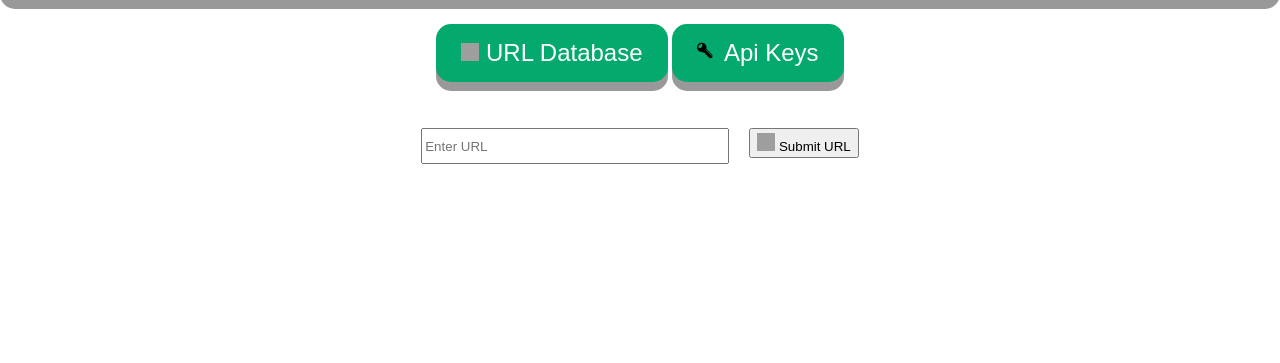
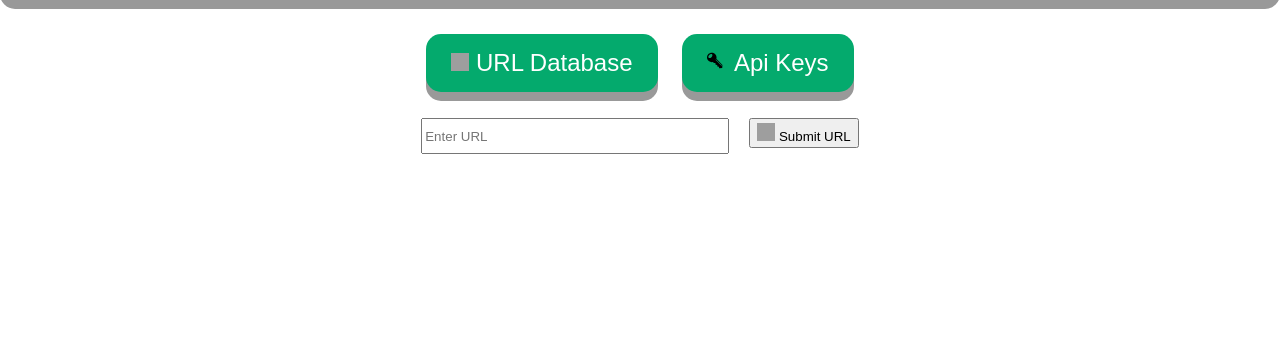
Before and after one commit to zootedb0t/url_shortner, a Flask app: page / in a window 1280 px wide. Shown: the part 72-435 px from the top of the page. Run offline with Flask 3, Linux system fonts and the light colour scheme; grey boxes are pictures that could not be loaded.

Commit message:
closes #41, wip #39

```diff
--- a/shortner/routes.py
+++ b/shortner/routes.py
@@ -91,8 +91,11 @@ def database():
     # conn.close()
 
     # A better way
-    url = Url.query.all()
-    return render_template("database.html", url=url)
+    url = Url.query.all()  # url is list
+    if len(url) == 0:
+        return '<h1 style="text-align: center">Database is empty. Add some url.<a href="/">Go to home</a></h1>'
+    else:
+        return render_template("database.html", url=url)
 
 
 @app.route("/addkey", methods=["POST", "GET"])
--- a/shortner/static/styles.css
+++ b/shortner/static/styles.css
@@ -33,10 +33,6 @@ a {
   color: black;
 }
 
-#url_input {
-  padding: 30px;
-}
-
 .data {
   padding: 150px;
   height: 60px;
@@ -44,6 +40,7 @@ a {
 
 .database {
   padding: 15px 25px;
+  margin: 10px;
   font-size: 24px;
   cursor: pointer;
   outline: none;
@@ -156,12 +153,18 @@ footer {
   margin: auto;
 }
 
-#keylist table{
+#keylist table {
   margin-left: auto;
   margin-right: auto;
   width: 60%;
 }
 
-#keylist th{
+#keylist th {
   border: none;
 }
+
+#url p{
+  background-color: #D4F1F4;
+  padding: 5px;
+  font-size: 24px;
+}
--- a/shortner/templates/addkey.html
+++ b/shortner/templates/addkey.html
@@ -22,6 +22,7 @@
       <button type="submit">Submit Credentials</button>
     </form>
     <div id="keylist">
+      {% for data in key %}
       <table>
         <thead>
           <th>ID</th>
@@ -30,7 +31,6 @@
           <th>Group ID</th>
           <th>Action</th>
         </thead>
-        {% for data in key %}
         <tbody>
           <td>{{data.id}}</td>
           <td>{{data.name}}</td>
--- a/shortner/templates/database.html
+++ b/shortner/templates/database.html
@@ -22,7 +22,7 @@
         <th>Short URL</th>
         <th>Actions</th>
       </thead>
-      {% for data in url %}
+    {% for data in url %}
       <tbody>
         <td>{{ data.actual_url }}</td>
         <td>{{ data.short_url }}</td>
--- a/shortner/templates/index.html
+++ b/shortner/templates/index.html
@@ -39,7 +39,7 @@
         </button>
       </a>
     </p>
-    <form action="{{ url_for('shortner') }}" method="post" id="url_input">
+    <form action="{{ url_for('shortner') }}" method="post">
       <input
         type="url"
         name="data"
```
Also changed, not shown: shortner/templates/slink.html (+5 -3 lines).
